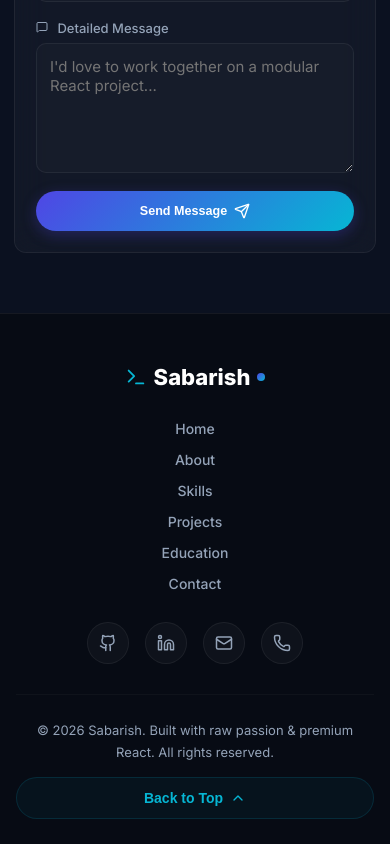
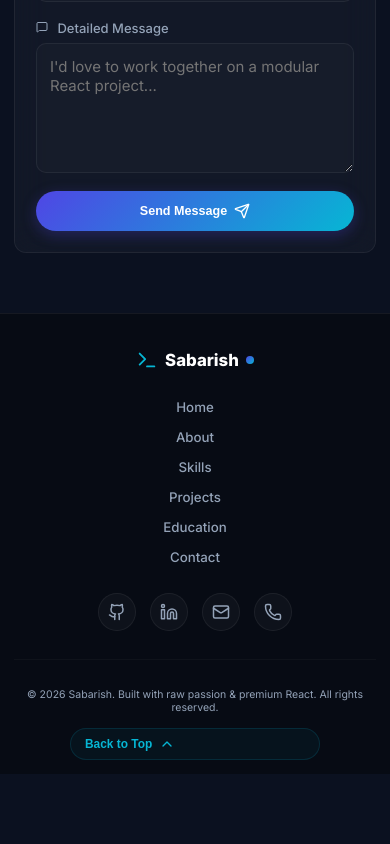
Before and after one commit to SABARISH990/portfolio, a React (Vite) app: page / in a window 390 px wide. Shown: the part 8490-9334 px from the top of the page. After the commit the page ends 9264 px from the top, so only its background shows below. Built offline with nearby package versions, Linux system fonts and the light colour scheme.

Commit message:
Fix mobile navbar

```diff
--- a/src/styles/footer.css
+++ b/src/styles/footer.css
@@ -120,9 +120,10 @@
 }
 
 .footer .container {
-  width: min(1200px, 100%);
-  margin: 0 auto;
-  padding: 0 1.5rem;
+  width:100%;
+  max-width:1200px;
+  margin:0 auto;
+  padding:0 2rem;
 }
 
 .footer-bottom > * {
@@ -135,114 +136,104 @@
 /* ==========================================
    MOBILE RESPONSIVE FOOTER
 ========================================== */
-
-@media screen and (max-width:768px){
+@media(max-width:768px){
 
 .footer{
-    padding:60px 0 30px;
+  padding:3rem 0 1.5rem;
 }
 
-  .footer .container{
-    padding:0 20px;
+
+.footer-container{
+  gap:2rem;
 }
 
-  .footer-container{
-    gap:30px;
+
+.footer-logo{
+  font-size:1.4rem;
 }
 
-  .footer-logo{
-    font-size:26px;
-    justify-content:center;
+
+.footer-nav{
+
+  display:flex;
+  flex-direction:column;
+  gap:1rem;
+
 }
 
-  .footer-nav{
-    width:100%;
-    display:grid;
-    grid-template-columns:repeat(2,1fr);
-    gap:16px;
-    justify-items:center;
+
+.footer-socials{
+
+  gap:1rem;
+
 }
 
-  .footer-nav-link{
-    font-size:15px;
+
+.footer-bottom{
+
+  width:100%;
+  flex-direction:column;
+
+  text-align:center;
+
 }
 
-  .footer-socials{
-    justify-content:center;
-    gap:16px;
-    flex-wrap:wrap;
+
+.footer-copy{
+
+  width:100%;
+  font-size:.8rem;
+
 }
 
-  .footer-social-btn{
-    width:46px;
-    height:46px;
-  }
-
-  .footer-bottom{
-    flex-direction:column;
-    justify-content:center;
-    align-items:center;
-    text-align:center;
-    gap:18px;
-    padding-top:24px;
-  }
-
-  .footer-copy{
-    font-size:14px;
-    line-height:1.7;
-    max-width:320px;
-  }
 
 .footer-scroll-top{
+
   width:100%;
-    max-width:220px;
-    justify-content:center;
-    font-size:14px;
+  max-width:250px;
+
 }
 
 }
 
 
-/* ==========================================
-   SMALL MOBILE
-========================================== */
 
-@media screen and (max-width:480px){
+@media(max-width:480px){
+
 
 .footer{
-    padding:50px 0 25px;
+
+padding:2.5rem 0 1rem;
+
 }
 
+
 .footer .container{
-    padding:0 16px;
+
+padding:0 1rem;
+
 }
 
+
 .footer-logo{
-    font-size:22px;
+
+font-size:1.2rem;
+
 }
 
-  .footer-nav{
-    grid-template-columns:1fr;
-    gap:14px;
+
+.footer-social-btn{
+
+width:38px;
+height:38px;
+
 }
 
-  .footer-nav-link{
-    font-size:14px;
-  }
-
-  .footer-social-btn{
-    width:42px;
-    height:42px;
-  }
 
 .footer-copy{
-    font-size:13px;
-  }
 
-  .footer-scroll-top{
-    width:100%;
-    max-width:100%;
-    padding:12px;
+font-size:.75rem;
+
 }
 
 }
```
Lines whose indentation alone changed are shown as unchanged.
